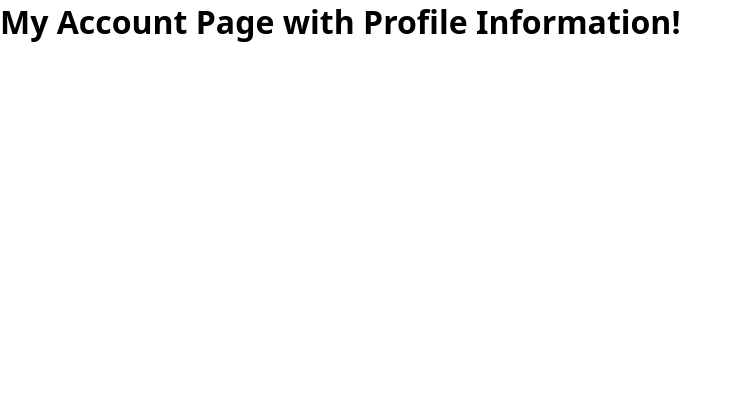
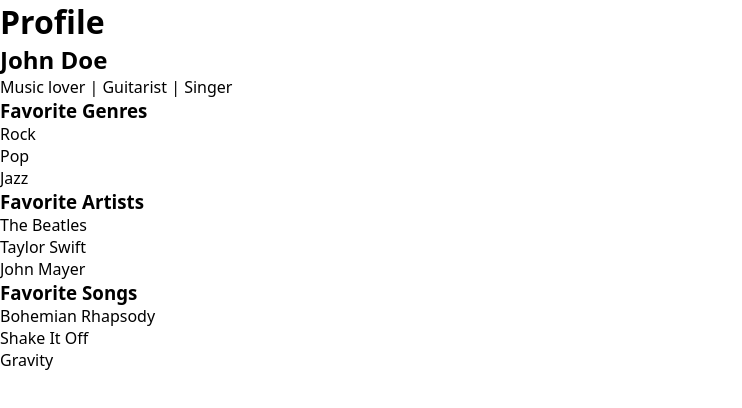
Before and after one commit to kdurrence2/react-project2, a React (Vite) app in the folder react-playlist-project/: page /account in a window 1280 px wide. Shown: the top 408 px of the page, without its empty margins (0-742 px from the left). Built offline with nearby package versions, Linux system fonts and the light colour scheme.

Commit message:
Account Page Template

```diff
--- a/react-playlist-project/src/pages/Account.jsx
+++ b/react-playlist-project/src/pages/Account.jsx
@@ -1,13 +1,47 @@
-import React from 'react'
-import '../App.css'
+import React from 'react';
 
-function Account() {
+function ProfilePage() {
+  const user = {
+    name: 'John Doe',
+    bio: 'Music lover | Guitarist | Singer',
+    favoriteGenres: ['Rock', 'Pop', 'Jazz'],
+    favoriteArtists: ['The Beatles', 'Taylor Swift', 'John Mayer'],
+    favoriteSongs: ['Bohemian Rhapsody', 'Shake It Off', 'Gravity'],
+  };
 
   return (
-    <>
-      <h1>My Account Page with Profile Information!</h1>
-    </>
-  )
+    <div>
+      <h1>Profile</h1>
+      <div>
+        <h2>{user.name}</h2>
+        <p>{user.bio}</p>
+      </div>
+      <div>
+        <h3>Favorite Genres</h3>
+        <ul>
+          {user.favoriteGenres.map((genre, index) => (
+            <li key={index}>{genre}</li>
+          ))}
+        </ul>
+      </div>
+      <div>
+        <h3>Favorite Artists</h3>
+        <ul>
+          {user.favoriteArtists.map((artist, index) => (
+            <li key={index}>{artist}</li>
+          ))}
+        </ul>
+      </div>
+      <div>
+        <h3>Favorite Songs</h3>
+        <ul>
+          {user.favoriteSongs.map((song, index) => (
+            <li key={index}>{song}</li>
+          ))}
+        </ul>
+      </div>
+    </div>
+  );
 }
 
-export default Account
+export default ProfilePage;
```
